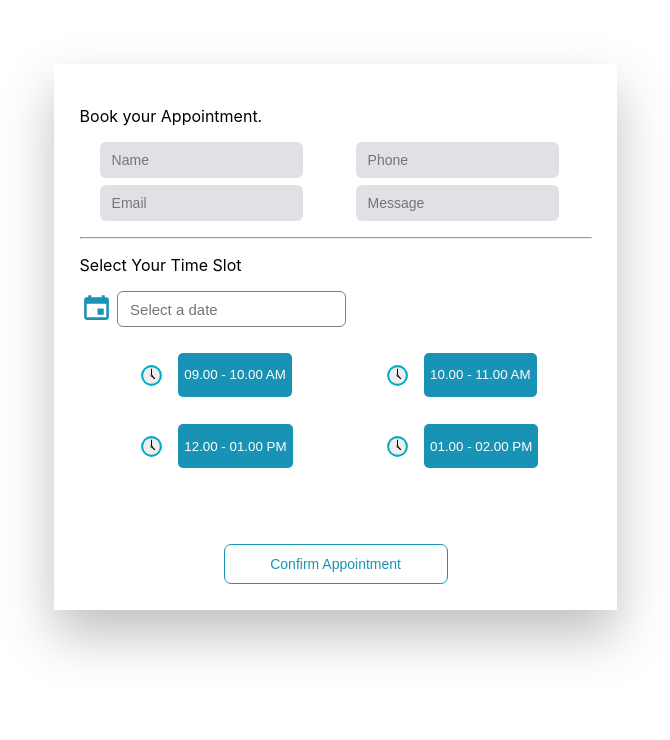
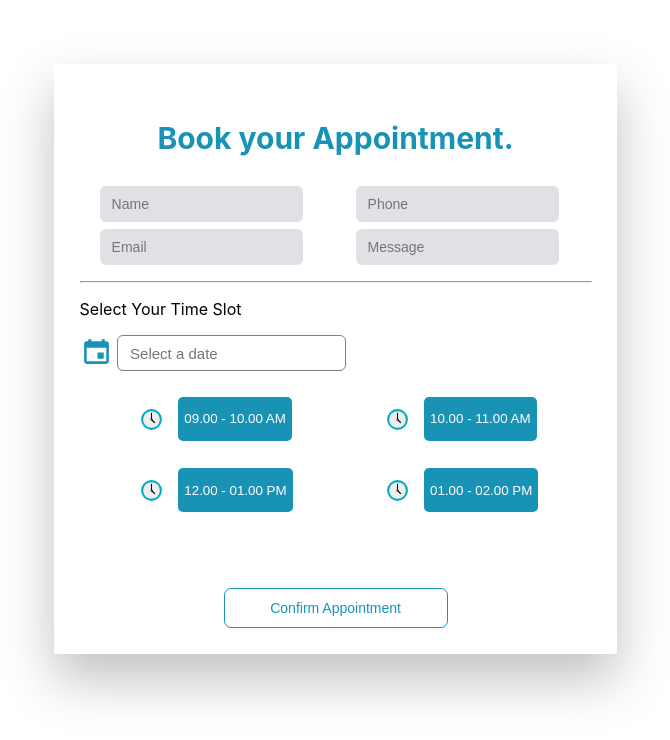
Before and after one commit to Chandrakant92/AiSense-Naturopathy-ReactWebApp, a React (Create React App) app: page /slot in a window 1280 px wide. Shown: the top 740 px of the page, without its empty margins (266-936 px from the left). Built offline with nearby package versions, Linux system fonts and the light colour scheme.

Commit message:
added time slote and data

```diff
--- a/package.json
+++ b/package.json
@@ -9,6 +9,7 @@
     "@testing-library/user-event": "^13.2.1",
     "firebase": "^10.0.0",
     "history": "^5.3.0",
+    "package.json": "^2.0.1",
     "react": "^18.2.0",
     "react-datepicker": "^4.16.0",
     "react-dom": "^18.2.0",
@@ -42,6 +43,5 @@
       "last 1 firefox version",
       "last 1 safari version"
     ]
-  },
-  "devDependencies": {}
+  }
 }
--- a/src/App.js
+++ b/src/App.js
@@ -4,6 +4,7 @@ import { Route, Routes } from "react-router-dom";
 import Home from './component/Home';
 import Navbar from './component/Navbar';
 import Timeslot from './component/Timeslot';
+import Appointment from './component/Appointment';
 
 function App() {
   return (
@@ -11,6 +12,8 @@ function App() {
       <Routes>
         <Route exact path='/' element={<Navbar />} />
         <Route exact path='/slot' element={<Timeslot />} />
+        <Route exact path='/Appointment' element={<Appointment/>} />
+        <Route exact path='/Home' element={<Home/>} />
       </Routes>
     </>
   );
--- a/src/component/Appointment.jsx
+++ b/src/component/Appointment.jsx
@@ -1,6 +1,5 @@
 import React, { useState, useEffect } from 'react'
 import './home.css'
-// import { image } from '../assets/image.png'
 import firebase from 'firebase/compat/app';
 import 'firebase/compat/database';
 import { useNavigate } from 'react-router-dom';
@@ -28,61 +27,63 @@ function Appointment() {
           alert("Phone number should be 10 digit");
           return;
       }
-      try {
 
-      // Access the Firebase database reference
-      event.preventDefault();
+      navigate('/slot',   { state: { name, email, phone, Messege }} )
+//       try {
 
-      // Access the Firebase database reference
-      const database = firebase.database();
+//       // Access the Firebase database reference
+//       event.preventDefault();
 
-      // Save the form data to Firebase
-      database.ref('Appointment Data').push({
-          name,
-          email,
-          phone,
-          Messege
+//       // Access the Firebase database reference
+//       const database = firebase.database();
 
-      }).then(() => {
-           // Clear the form fields
-          setName('');
-          setEmail('');
-          setMessege('');
-          setPhone('');
-          console.log('data added to firestore')
-          alert('Your appointment has book successfully..');
-        //   history.push('/slot', { name, email, phone, Messege });
-        navigate('/slot',   { state: { name, email, phone, Messege }} )
-      }).catch((error) => {
+//       // Save the form data to Firebase
+//       database.ref('Appointment Data').push({
+//           name,
+//           email,
+//           phone,
+//           Messege
 
-          console.log('firestore error ', error)
-          alert('sorry try again ..')
-      }
+//       }).then(() => {
+//            // Clear the form fields
+//           setName('');
+//           setEmail('');
+//           setMessege('');
+//           setPhone('');
+//           console.log('data added to firestore')
+//           alert('Your appointment has book successfully..');
+//         //   history.push('/slot', { name, email, phone, Messege });
+//         navigate('/slot',   { state: { name, email, phone, Messege }} )
+//       }).catch((error) => {
 
-      )
-  }
-  catch (error) {
+//           console.log('firestore error ', error)
+//           alert('sorry try again ..')
+//       }
 
-      console.log('system error ', error.message)
-  }
+//       )
+//   }
+//   catch (error) {
+
+//       console.log('system error ', error.message)
+//   }
 
   }
 
-  useEffect(() => {
-      // Initialize Firebase app
-      firebase.initializeApp({
-          // Your Firebase config object
-          apiKey: "AIzaSyD0COqyjZAKhqSTUYEjBXGFqFkpYXcSLbM",
-          authDomain: "aisensehospital.firebaseapp.com",
-          databaseURL: "https://aisensehospital-default-rtdb.asia-southeast1.firebasedatabase.app",
-          projectId: "aisensehospital",
-          storageBucket: "aisensehospital.appspot.com",
-          messagingSenderId: "930945176581",
-          appId: "1:930945176581:web:f285076c70e28282b8b86c",
-          measurementId: "G-97VPV39KGC"
+//   useEffect(() => {
+//       // Initialize Firebase app
+//       firebase.initializeApp({
+//           // Your Firebase config object
+//           apiKey: "AIzaSyD0COqyjZAKhqSTUYEjBXGFqFkpYXcSLbM",
+//           authDomain: "aisensehospital.firebaseapp.com",
+//           databaseURL: "https://aisensehospital-default-rtdb.asia-southeast1.firebasedatabase.app",
+//           projectId: "aisensehospital",
+//           storageBucket: "aisensehospital.appspot.com",
+//           messagingSenderId: "930945176581",
+//           appId: "1:930945176581:web:f285076c70e28282b8b86c",
+//           measurementId: "G-97VPV39KGC"
 
-      });
-  }, []);
+//       });
+//   }, []);
 
   return (
     <>
--- a/src/component/Timeslot.jsx
+++ b/src/component/Timeslot.jsx
@@ -1,33 +1,94 @@
-import React, { useState } from 'react';
+import React, { useState , useEffect} from 'react';
 import DatePicker from 'react-datepicker';
 import 'react-datepicker/dist/react-datepicker.css';
 import './timeslot.css'
+import firebase from 'firebase/compat/app';
+import 'firebase/compat/database';
 import { useLocation } from 'react-router-dom';
 import { IoMdCalendar } from 'react-icons/io';
 import { FcClock } from 'react-icons/fc';
+import { useNavigate } from 'react-router-dom';
 
 // IoCalendarNumber
 
 function Timeslot() {
 
+  const navigate = useNavigate();
+  const location = useLocation();
 
-  const location = useLocation();
   const { name = '', email = '', phone = '', Messege = '' } = location.state || {};
     const [selectedDate, setSelectedDate] = useState(null);
+    const [selectedTimeSlot, setSelectedTimeSlot] = useState('');
+
+    const handleTimeSlotClick = (timeSlot) => {
+      setSelectedTimeSlot(timeSlot);
+    };
+
 
   const handleDateChange = (date) => {
         setSelectedDate(date);
   };
 
-  const HandleAppointment = () => {
+  const HandleAppointment = (event) => {
     console.log(name,email, phone, Messege, selectedDate );
     if (!name || !email || !phone || !Messege || !selectedDate) {
       alert("Please fill in all the required fields.");
       return; // Prevent form submission
     }
     console.log(name,email, phone, Messege, selectedDate);
-    alert("Your appointment has book successfully..", )
+    try {
+
+      // Access the Firebase database reference
+       event.preventDefault();
+
+      // Access the Firebase database reference
+      const database = firebase.database();
+
+      // Save the form data to Firebase
+      database.ref('AppointmentData').push({
+          name,
+          email,
+          phone,
+          Messege,
+          Date: selectedDate.toISOString(),
+          TimeSlot:selectedTimeSlot,
+
+
+      }).then(() => {
+           // Clear the form fields
+          console.log('data added to firestore')
+          alert('Your appointment has book successfully..');
+        //   history.push('/slot', { name, email, phone, Messege });
+
+      }).catch((error) => {
+
+          console.log('firestore error ', error)
+          alert('sorry try again ..')
+      }
+
+      )
   }
+  catch (error) {
+
+      console.log('system error ', error.message)
+  }
+  }
+  useEffect(() => {
+    // Initialize Firebase app
+    firebase.initializeApp({
+        // Your Firebase config object
+        apiKey: "AIzaSyD0COqyjZAKhqSTUYEjBXGFqFkpYXcSLbM",
+        authDomain: "aisensehospital.firebaseapp.com",
+        databaseURL: "https://aisensehospital-default-rtdb.asia-southeast1.firebasedatabase.app",
+        projectId: "aisensehospital",
+        storageBucket: "aisensehospital.appspot.com",
+        messagingSenderId: "930945176581",
+        appId: "1:930945176581:web:f285076c70e28282b8b86c",
+        measurementId: "G-97VPV39KGC"
+
+    });
+}, []);
+
 
 
   return (
@@ -42,19 +103,19 @@ function Timeslot() {
       <form >
         <div style={{ alignItems: 'center' }}>
           <div className='slotCnt'>
-            <p> Book your  Appointment.</p>
+            <p className='text-book'> Book your  Appointment.</p>
             <div className='slotInp'>
               <div>
-                <input className='inputS' type="text" defaultValue={name} placeholder="Name" />
-                <input className='inputS' type="text" defaultValue={email} placeholder="Email" />
+                <input className='inputS' type="text" defaultValue={name} placeholder="Name"   />
+                <input className='inputS' type="text" defaultValue={email} placeholder="Email"    />
               </div>
               <div>
-                <input className='inputS' type="text" defaultValue={phone} placeholder="Phone" />
-                <input className='inputS' type="text" defaultValue={Messege} placeholder="Message" />
+                <input className='inputS' type="text" defaultValue={phone} placeholder="Phone"  />
+                <input className='inputS' type="text" defaultValue={Messege} placeholder="Message"  />
               </div>
             </div>
             <hr />
-            <div>
+            <div className='time-slot'>
               <p>Select Your Time Slot</p>
               <div style={{ display: 'flex', flexDirection: 'row' }}>
                 < IoMdCalendar className='caleicon' />
@@ -66,23 +127,24 @@ function Timeslot() {
                   isClearable // Allow clearing the selected date
                   // showYearDropdown // Show a dropdown to select the year
                   scrollableYearDropdown // Enable scrolling in the year dropdown
+
                 />
               </div>
               <div className='timeSlot'>
                 <div>
                   <div className='timeDiv'>
-                    <FcClock className='timeicon' /> <button type="button" className='timeBTN'> <p>09.00 - 10.00 AM</p></button>
+                    <FcClock className='timeicon' /> <button type="button" className='timeBTN'   onClick={() => handleTimeSlotClick('09.00 - 10.00 AM')} > <p>09.00 - 10.00 AM</p></button>
                   </div>
                   <div className='timeDiv'>
-                    <FcClock className='timeicon' /> <button type="button" className='timeBTN'> <p>12.00 - 01.00 PM </p></button>
+                    <FcClock className='timeicon' /> <button type="button" className='timeBTN'  onClick={() => handleTimeSlotClick('09.00 - 10.00 AM')}> <p>12.00 - 01.00 PM </p></button>
                   </div>
                 </div>
                 <div>
                   <div className='timeDiv'>
-                    <FcClock className='timeicon' /> <button type="button" className='timeBTN'> <p>10.00 - 11.00 AM</p></button>
+                    <FcClock className='timeicon' /> <button type="button" className='timeBTN'  onClick={() => handleTimeSlotClick('09.00 - 10.00 AM')}> <p>10.00 - 11.00 AM</p></button>
                   </div>
                   <div className='timeDiv'>
-                    <FcClock className='timeicon' /> <button type="button" className='timeBTN'> <p>01.00 - 02.00 PM</p></button>
+                    <FcClock className='timeicon' /> <button type="button" className='timeBTN'  onClick={() => handleTimeSlotClick('09.00 - 10.00 AM')}> <p>01.00 - 02.00 PM</p></button>
                   </div>
                 </div>
               </div>
--- a/src/component/timeslot.css
+++ b/src/component/timeslot.css
@@ -6,6 +6,19 @@
     box-shadow: 0 25px 50px rgba(0, 0, 0, 0.25);
     padding: 2%;
     margin-top: 5%;
+}
+.text-book{
+    display: flex;
+    justify-content: center;
+    color: #1993b5;
+    font-weight: bold;
+    font-size: 1.875rem;
+
+
+}
+.time-slot{
+    display: inline;
+   align-items: center;
 }
 .inputS{
     /* border-width: 1px;
```
Also changed, not shown: 2 other files (tests, documents, lock files or other folders).
